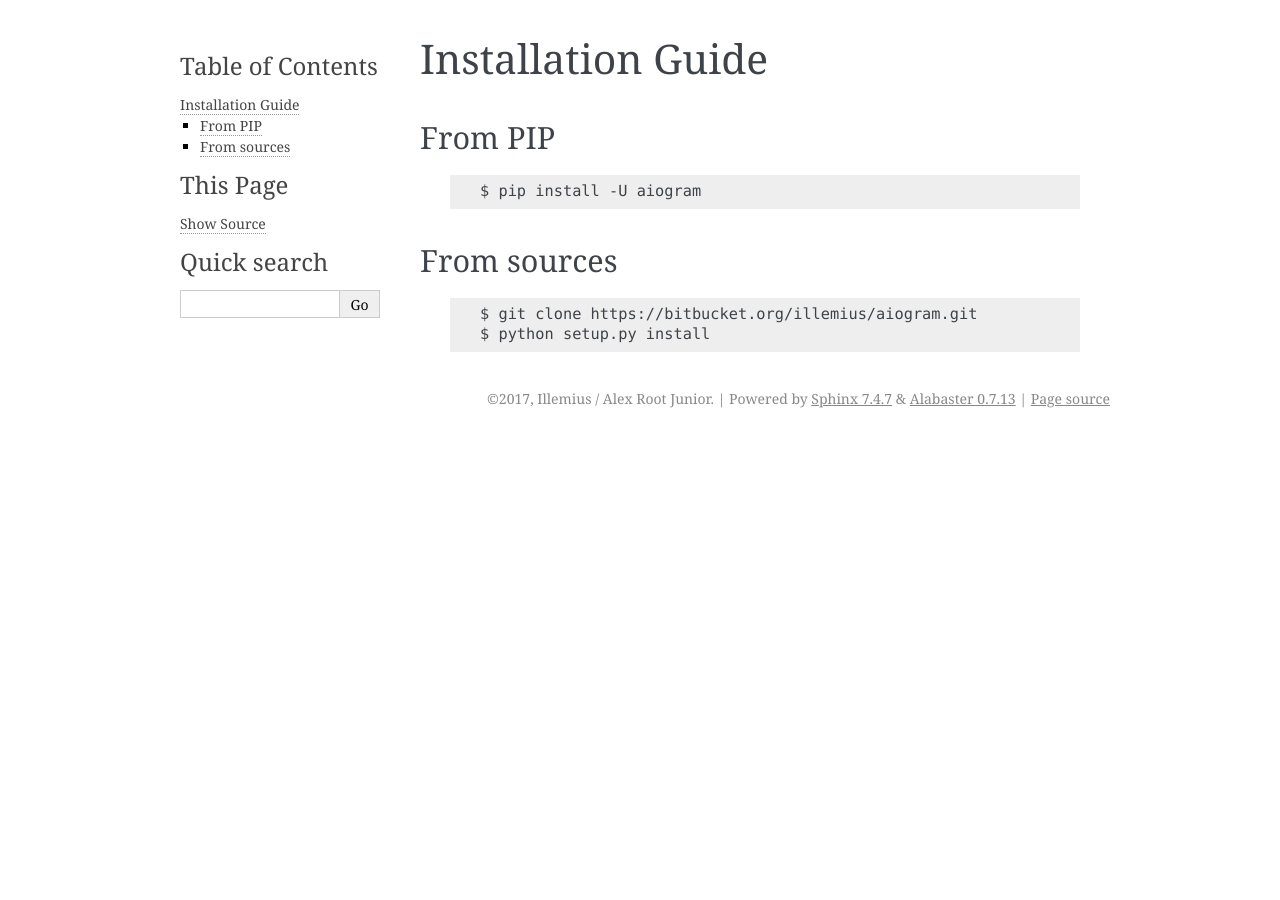
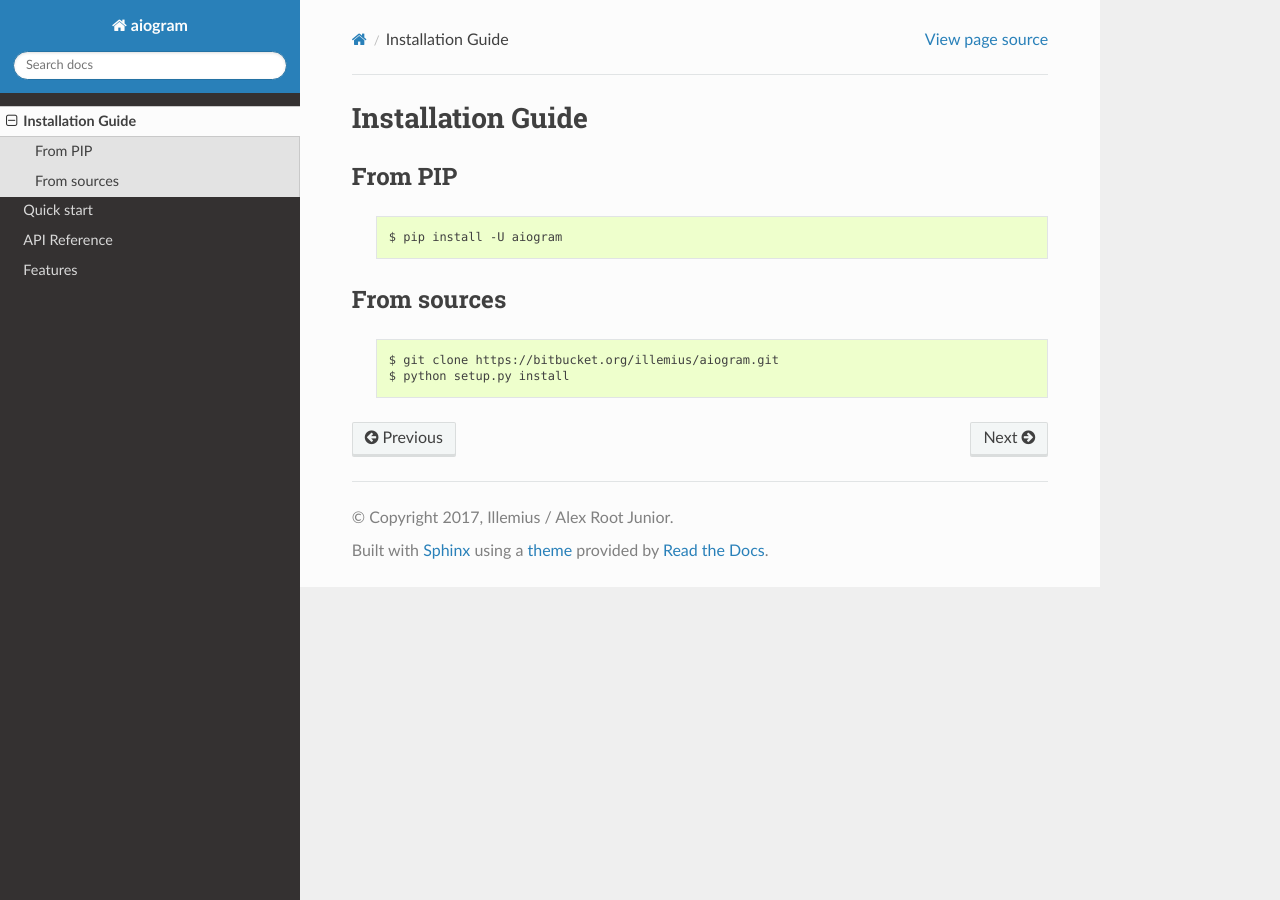
Before and after one commit to NullBrotasli/aiogram, a Sphinx documentation site: the page built from docs/source/install.rst, in a window 1280 px wide. Built offline with Sphinx 7.4.7 and the Read the Docs theme 2.0.0, drawn with Linux system fonts in a browser that asks for light colours; pages that are not in the unit, such as notebooks, are missing from menus; the version number could not be read and is left out.

Commit message:
Update doc's config.

```diff
--- a/docs/source/conf.py
+++ b/docs/source/conf.py
@@ -61,7 +61,7 @@ author = 'Illemius / Alex Root Junior'
 # built documents.
 #
 # The short X.Y version.
-version = '{}.{}'.format(aiogram.major_version, aiogram.minor_version)
+version = '{0}.{1}'.format(aiogram.VERSION.major, aiogram.VERSION.minor)
 # The full version, including alpha/beta/rc tags.
 release = aiogram.__version__
 
@@ -88,7 +88,7 @@ todo_include_todos = True
 # The theme to use for HTML and HTML Help pages.  See the documentation for
 # a list of builtin themes.
 #
-html_theme = 'alabaster'
+html_theme = 'sphinx_rtd_theme'
 
 # Theme options are theme-specific and customize the look and feel of a theme
 # further.  For a list of options available for each theme, see the
```
